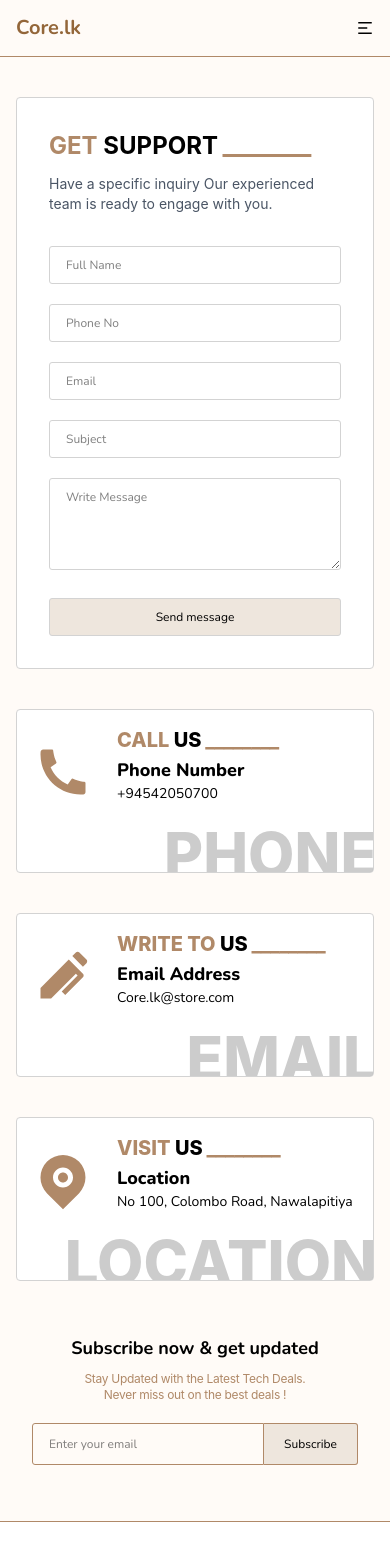
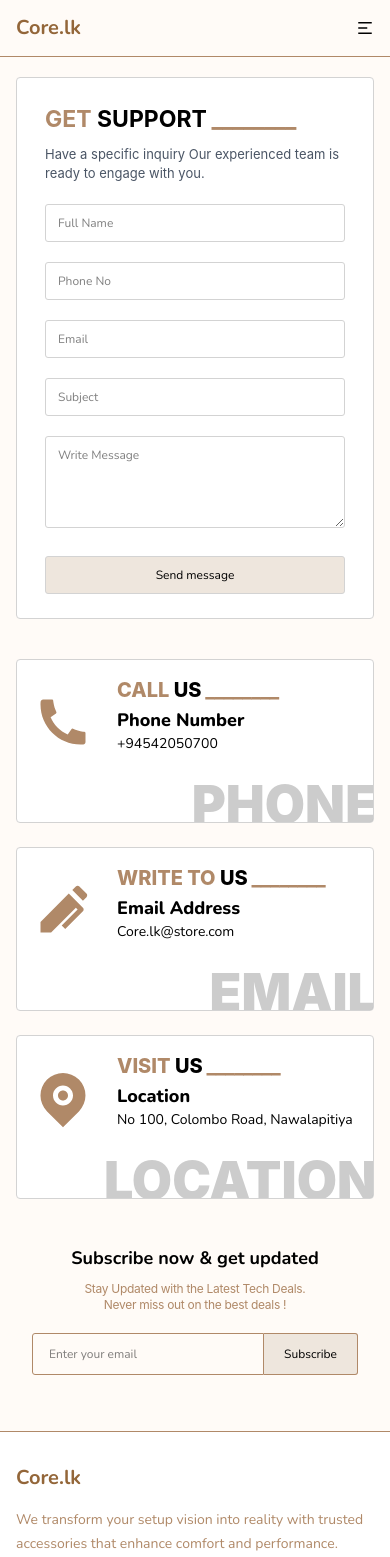
Before and after one commit to Yaa-cn/Core.lk, a React (Vite) app: page /contact in a window 390 px wide. Shown: the top 1557 px of the page. Built offline with nearby package versions, Linux system fonts and the light colour scheme; no server answers.

Commit message:
Modified styles

```diff
--- a/src/App.jsx
+++ b/src/App.jsx
@@ -1,7 +1,7 @@
 import Navbar from './componenets/Navbar'
 import { Outlet } from 'react-router-dom'
 import Footer from './componenets/Footer'
-import { ToastContainer } from 'react-toastify'
+// import { ToastContainer } from 'react-toastify'
 
 function App() {
 
@@ -9,7 +9,7 @@ function App() {
     <>
       <Navbar />
       <Outlet />
-      <ToastContainer position='bottom-right' autoClose={1000} hideProgressBar={true} className={'toastCon'} closeButton={false} pauseOnHover={false} />
+      {/* <ToastContainer position='bottom-right' autoClose={1000} hideProgressBar={true} className={'toastCon'} closeButton={false} pauseOnHover={false} /> */}
       <Footer />
     </>
   )
--- a/src/context/CartContext.jsx
+++ b/src/context/CartContext.jsx
@@ -1,5 +1,5 @@
 import { useContext, createContext, useEffect, useState } from "react";
-import { toast } from "react-toastify";
+// import { toast } from "react-toastify";
 
 const CartContext = createContext()
 
@@ -14,11 +14,11 @@ export const CartProvider = ({ children }) => {
         setCart(prevCart => {
             const exist = prevCart.find(item => item.id === product.id)
             if (exist) {
-                toast.warn('Item already added', { className: 'toast' })
+                // toast.warn('Item already added', { className: 'toast' })
                 return [...prevCart]
 
             } else {
-                toast.success('Item added to cart', { className: 'toast' })
+                // toast.success('Item added to cart', { className: 'toast' })
                 return [...prevCart, { ...product, quantity: 1 }]
             }
         })
--- a/src/index.css
+++ b/src/index.css
@@ -244,8 +244,9 @@ body::-webkit-scrollbar {
 
 @media (width <=480px) {
     .Toastify__toast {
+        margin-top: 10px;
         width: 80% !important;
-        bottom: 25px;
-        right: 15px;
+        bottom: 30px;
+        right: 10px;
     }
 }
--- a/src/pages/Contact.jsx
+++ b/src/pages/Contact.jsx
@@ -8,28 +8,28 @@ function Contact() {
 
   return (
     <>
-      <div className="flex flex-col lg:flex-row gap-10 my-10 mx-4 sm:mx-20 md:mx-30 xl:mx-40">
+      <div className="flex flex-col lg:flex-row gap-10 my-5 sm:my-10 mx-4 sm:mx-20 md:mx-30 xl:mx-40">
 
         {/* Form Section */}
-        <div className="flex flex-col gap-2 py-8 px-8 sm:px-12 sm:py-10 bg-white rounded-sm border border-gray w-full">
-          <div className="flex flex-col gap-3">
-            <TitleBar firstText={'Get'} secText={'Support'} className={'text-2xl font-bold'} color={titleColor} />
-            <p className="text-sm text-gray-600">Have a specific inquiry Our
+        <div className="flex flex-col gap-5 sm:gap-6 py-6 px-7 sm:px-12 sm:py-10 bg-white rounded-sm border border-gray w-full">
+          <div className="flex flex-col gap-2 sm:gap-3">
+            <TitleBar firstText={'Get'} secText={'Support'} className={'text-[23px] sm:text-2xl font-bold'} color={titleColor} />
+            <p className="text-[13px] sm:text-sm text-gray-600">Have a specific inquiry Our
               experienced team is ready to engage with you.</p>
           </div>
 
           <form className="flex flex-col gap-7 text-xs nunito">
-            <div className="flex flex-col gap-5 mt-6">
+            <div className="flex flex-col gap-5">
               <input type="text" placeholder="Full Name"
-                className="px-4 py-2.5 bg-white rounded-[3px] w-full border border-gray focus:border-primary outline-0" />
+                className="px-3 py-2.5 bg-white rounded-[3px] w-full border border-gray focus:border-primary outline-0" />
               <input type="number" placeholder="Phone No"
-                className="px-4 py-2.5 bg-white rounded-[3px] w-full border border-gray focus:border-primary outline-0" />
+                className="px-3 py-2.5 bg-white rounded-[3px] w-full border border-gray focus:border-primary outline-0" />
               <input type="email" placeholder="Email"
-                className="px-4 py-2.5 bg-white rounded-[3px] w-full border border-gray focus:border-primary outline-0" />
+                className="px-3 py-2.5 bg-white rounded-[3px] w-full border border-gray focus:border-primary outline-0" />
               <input type="text" placeholder="Subject"
-                className="px-4 py-2.5 bg-white rounded-[3px] w-full border border-gray focus:border-primary outline-0" />
+                className="px-3 py-2.5 bg-white rounded-[3px] w-full border border-gray focus:border-primary outline-0" />
               <textarea placeholder="Write Message" rows="5"
-                className="px-4 pt-2.5 bg-white rounded-[3px] w-full border border-gray focus:border-primary outline-0"></textarea>
+                className="px-3 pt-2.5 bg-white rounded-[3px] w-full border border-gray focus:border-primary outline-0"></textarea>
             </div>
             <button type="button" className="w-full px-4 py-2.5 border-[1.5px] border-gray rounded-[3px] bg-accent hover:bg-secondary hover:text-white transition-colors cursor-pointer">
               Send message
@@ -38,7 +38,7 @@ function Contact() {
         </div>
 
         {/* Contact Section */}
-        <div className="flex flex-col gap-10 lg:justify-between w-full">
+        <div className="flex flex-col gap-6 sm:gap-10 lg:justify-between w-full">
           <div className="relative flex bg-white border border-gray rounded overflow-hidden">
             <RiPhoneFill size={60} className="text-secondary mt-8 mr-1 ml-4" />
             <div className="flex flex-col mt-4 mb-12 ml-5">
@@ -46,7 +46,7 @@ function Contact() {
               <p className="nunito font-extrabold text-lg" >Phone Number</p>
               <p className="nunito text-sm mb-5">+94542050700</p>
             </div>
-            <h1 className="absolute -bottom-3 sm:-bottom-1.5 -right-1 text-6xl font-extrabold opacity-20">PHONE</h1>
+            <h1 className="absolute -bottom-5.5 sm:-bottom-1.5 -right-1  text-[52px] sm:text-6xl font-black sm:font-extrabold opacity-20">PHONE</h1>
           </div>
 
           <div className="relative flex bg-white border border-gray rounded overflow-hidden">
@@ -56,7 +56,7 @@ function Contact() {
               <p className="nunito font-extrabold text-lg" >Email Address</p>
               <p className="nunito text-sm mb-5">Core.lk@store.com</p>
             </div>
-            <h1 className="absolute -bottom-3 sm:-bottom-1.5 -right-1 text-6xl font-extrabold opacity-20">EMAIL</h1>
+            <h1 className="absolute -bottom-5.5 sm:-bottom-1.5 -right-1  text-[52px] sm:text-6xl font-black sm:font-extrabold opacity-20">EMAIL</h1>
           </div>
 
           <div className="relative flex bg-white border border-gray rounded overflow-hidden">
@@ -66,7 +66,7 @@ function Contact() {
               <p className="nunito font-extrabold text-lg">Location</p>
               <p className="nunito text-sm mb-5">No 100, Colombo Road, Nawalapitiya</p>
             </div>
-            <h1 className="absolute -bottom-3 sm:-bottom-1.5 -right-1 text-6xl font-extrabold opacity-20">LOCATION</h1>
+            <h1 className="absolute -bottom-5.5 sm:-bottom-1.5 -right-1  text-[52px] sm:text-6xl font-black sm:font-extrabold opacity-20">LOCATION</h1>
           </div>
         </div>
 
--- a/src/pages/Shop.jsx
+++ b/src/pages/Shop.jsx
@@ -48,7 +48,7 @@ function Shop() {
   return (
     <div className="relative sm:flex">
       {/* Sidebar */}
-      <div className={`sideBar ${visible ? 'translate-x-0' : '-translate-x-full'} sm:translate-x-0 fixed top-14 h-screen bg-light z-30 sm:sticky sm:top-14.25 flex flex-col gap-5 p-5 w-70 sm:h-screen border-r border-secondary overflow-y-auto hideBar transition-transform ease-in`}>
+      <div className={`sideBar ${visible ? 'translate-x-0' : '-translate-x-full'} sm:translate-x-0 fixed top-14 h-screen bg-light z-30 sm:sticky sm:top-14.25 flex flex-col gap-5 p-5 w-full max-w-60 sm:h-screen border-r border-secondary overflow-y-auto hideBar transition-transform ease-in`}>
         <div className="flex justify-between">
           <TitleBar secText={'Filter'} className={'text-xs font-medium tracking-wide my-auto'} />
           <div onClick={() => setVisible(false)} className='block sm:hidden cursor-pointer'><RiCloseLine size={16} /></div>
--- a/src/styles/theme.css
+++ b/src/styles/theme.css
@@ -3,5 +3,5 @@
     --color-secondary: #b08968;
     --color-light: #f8f9fa;
     --color-accent: #eee6dd;
-    --color-gray:#d3d3d3;
+    --color-gray: #d3d3d3;
 }
```
Also changed, not shown: src/componenets/CartItem.jsx (+10 -15 lines), src/componenets/ProductCard.jsx (+5 -5 lines), src/pages/About.jsx (+4 -4 lines).
